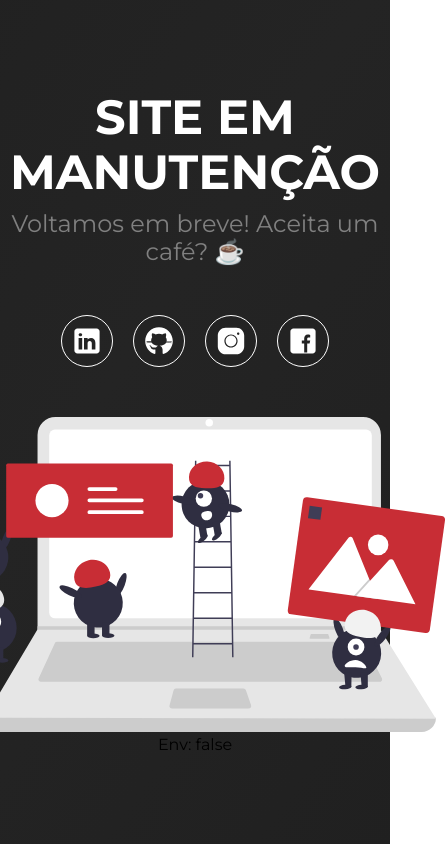
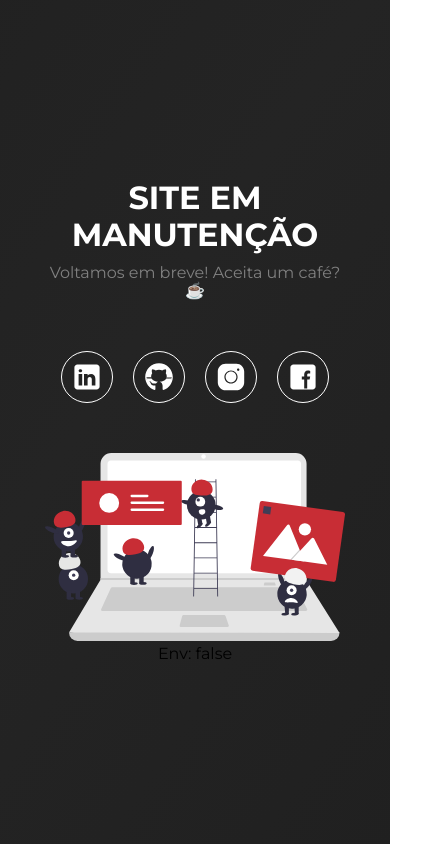
Before and after one commit to rodrigordgfs/portifolio-shinodalabs-old, a Vue app: page / in a window 390 px wide. Shown: the whole page, 445 px wide, since content can reach past the window. Built offline with nearby package versions, Linux system fonts and the light colour scheme.

Commit message:
Maintenance screen

```diff
--- a/src/views/Maintenance/Maintenance.vue
+++ b/src/views/Maintenance/Maintenance.vue
@@ -17,7 +17,7 @@
       <div id="image">
         <img src="assets/images/maintenance.svg" alt="Manutenção" />
       </div>
-      <p> Env: {{ maintenance }}</p>
+      <p>Env: {{ maintenance }}</p>
     </div>
   </div>
 </template>
@@ -162,4 +162,24 @@ $montserrat: "Montserrat", sans-serif;
     background-position: 0% 70%;
   }
 }
+
+@media only screen and (max-width: 768px) {
+  #wrapper {
+    #container {
+      #content {
+        h1 {
+          font-size: 2rem;
+        }
+        h2 {
+          font-size: 1rem;
+        }
+      }
+      #image {
+        img {
+          width: 300px;
+        }
+      }
+    }
+  }
+}
 </style>
```
Also changed, not shown: src/mixins/MixinEnvs.js (deleted, +0 -7 lines), 1 other file (tests, documents, lock files or other folders).
